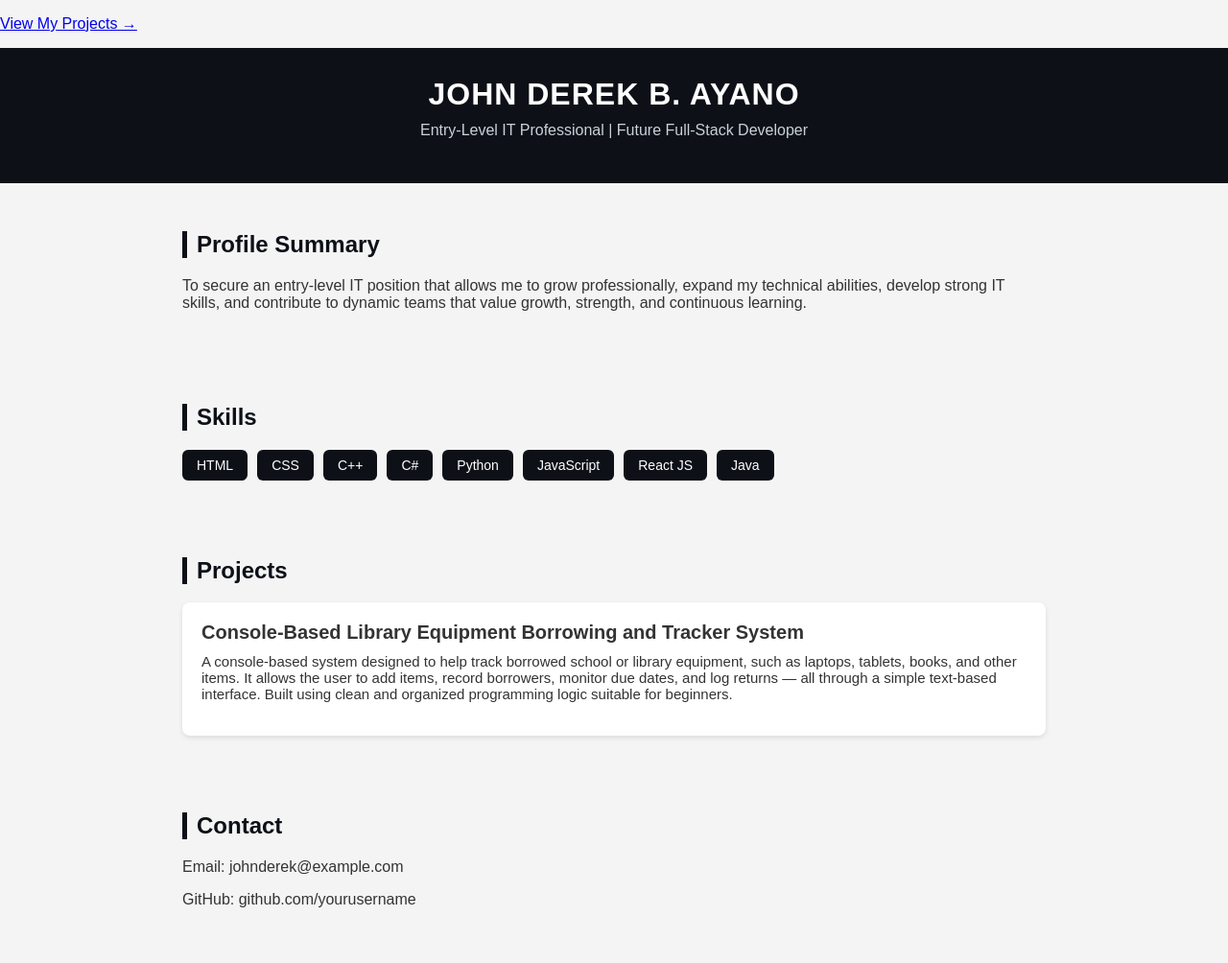
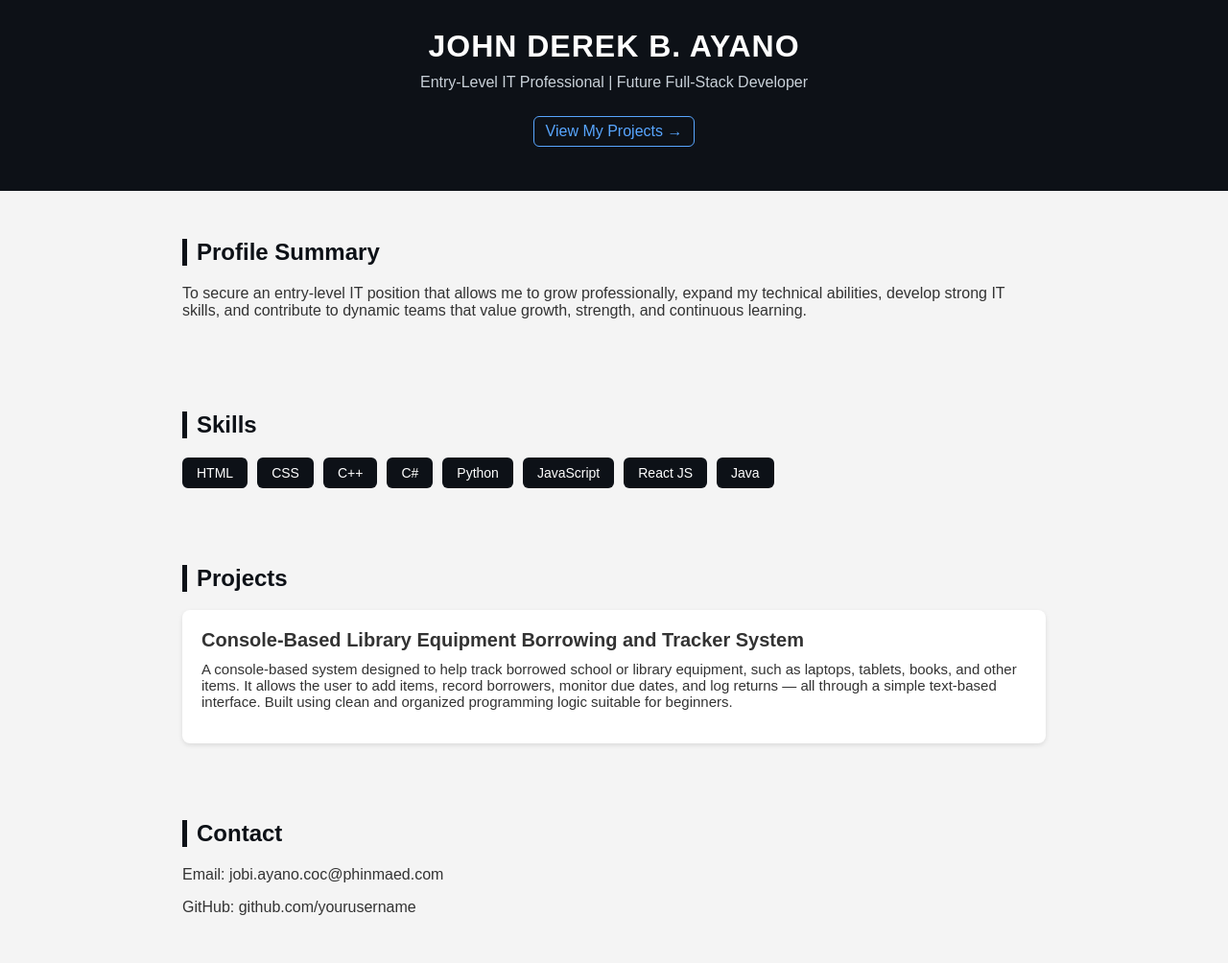
Before and after one commit to johnayano/johnayano.github.io, a plain HTML site: page index.html in a window 1280 px wide. Shown: the top 1004 px of the page at 96% size. Drawn offline with Linux system fonts and the light colour scheme.

Commit message:
Update index.html

```diff
--- a/index.html
+++ b/index.html
@@ -1,9 +1,6 @@
 <!DOCTYPE html>
 <html lang="en">
 <head>
-    <p>
-  <a href="projects.html">View My Projects →</a>
-    </p>
     <meta charset="UTF-8" />
     <meta name="viewport" content="width=device-width, initial-scale=1.0" />
     <title>John Derek B. Ayano | Portfolio</title>
@@ -33,6 +30,22 @@
             margin-top: 10px;
             font-size: 16px;
             color: #c9d1d9;
+        }
+
+        header a {
+            display: inline-block;
+            margin-top: 10px;
+            text-decoration: none;
+            color: #58a6ff;
+            font-size: 16px;
+            padding: 6px 12px;
+            border: 1px solid #58a6ff;
+            border-radius: 6px;
+        }
+
+        header a:hover {
+            background: #58a6ff;
+            color: white;
         }
 
         .section {
@@ -94,6 +107,7 @@
     <header>
         <h1>JOHN DEREK B. AYANO</h1>
         <p>Entry-Level IT Professional | Future Full-Stack Developer</p>
+        <p><a href="projects.html">View My Projects →</a></p>
     </header>
 
     <div class="section">
@@ -107,7 +121,6 @@
 
     <div class="section">
         <h2>Skills</h2>
-
         <div class="skills-list">
             <div class="skill">HTML</div>
             <div class="skill">CSS</div>
@@ -122,7 +135,6 @@
 
     <div class="section">
         <h2>Projects</h2>
-
         <div class="project-card">
             <h3>Console-Based Library Equipment Borrowing and Tracker System</h3>
             <p>
@@ -137,7 +149,7 @@
 
     <div class="section">
         <h2>Contact</h2>
-        <p>Email: johnderek@example.com</p>
+        <p>Email: jobi.ayano.coc@phinmaed.com</p>
         <p>GitHub: github.com/yourusername</p>
     </div>
 
```
